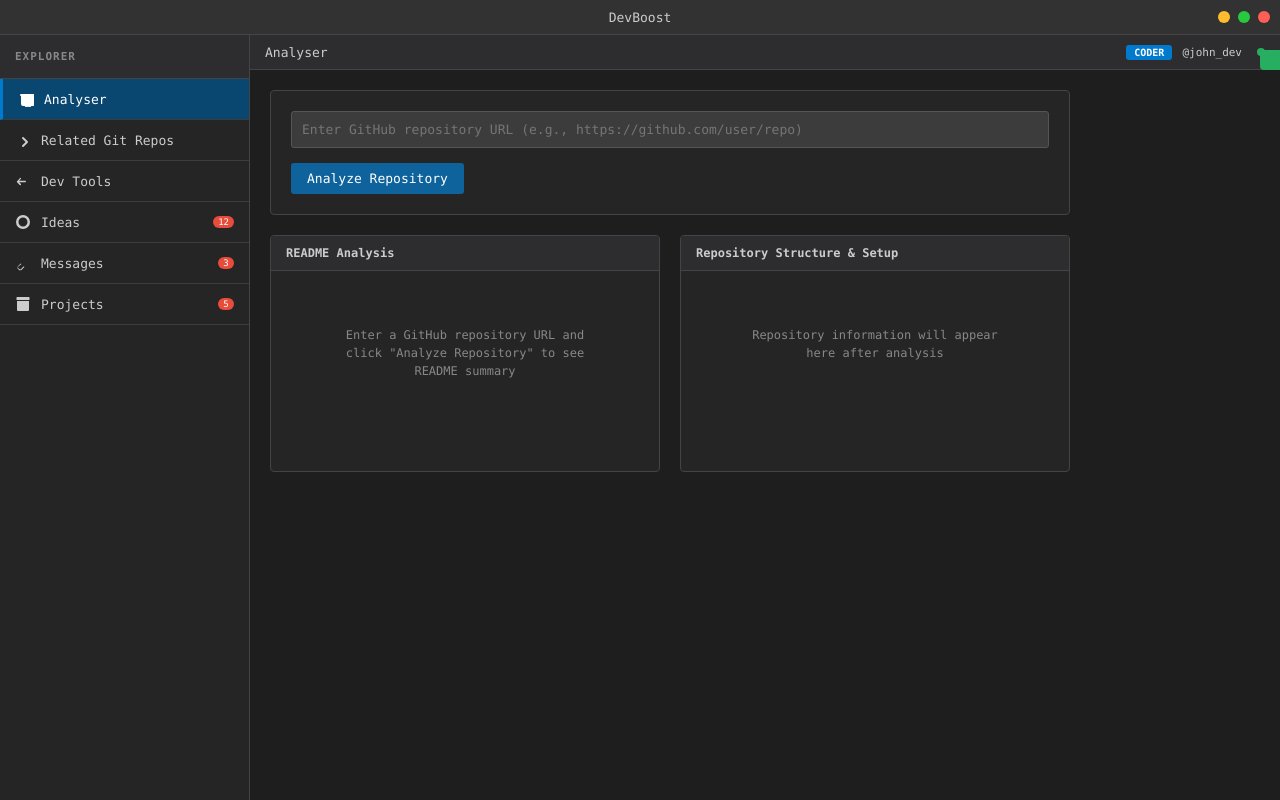
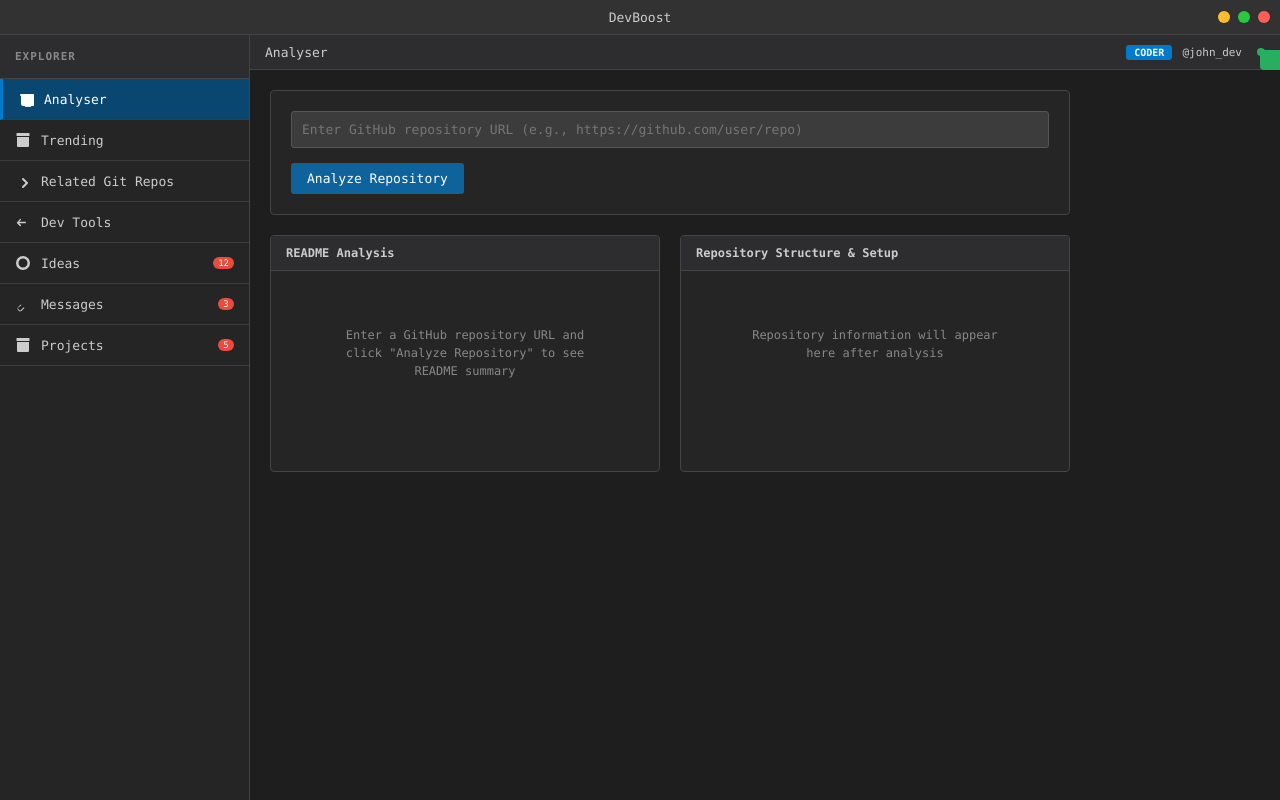
Before and after one commit to Iamdevsuyash/CodeAtlas, a Flask app: template templates/index.html in a window 1280 px wide. Run offline with Flask 3, Linux system fonts and the light colour scheme; the template is opened without the code that fills it, so the values that code supplies are empty; parts of the project's set-up code (start-up, migrations or seed data) failed here and were passed over; some libraries are stand-ins or nearby versions.

Commit message:
related repo search

```diff
--- a/app.py
+++ b/app.py
@@ -7,6 +7,7 @@ import google.generativeai as genai
 from flask import Flask, render_template, request
 from dotenv import load_dotenv
 from markdown import markdown
+from datetime import datetime, timedelta
 
 # --- Step 1: Load API Keys & Configure ---
 load_dotenv()
@@ -150,15 +151,54 @@ def get_setup_guide_with_gemini(readme, file_structure):
     except Exception as e:
         return None, f"Error generating setup guide from Gemini: {e}"
 
+# --- Trending/Beginner-Friendly Repo Search ---
+def search_trending_repos(language=None, max_results=3, search_query=None):
+    """
+    Search GitHub for top repositories related to the search_query, ranked by stars and forks.
+    """
+    print("🔎 Searching for top repos by stars and forks...")
+    headers = {"Authorization": f"Bearer {GITHUB_TOKEN}", "Accept": "application/vnd.github.v3+json"}
+    q = []
+    if search_query:
+        q.append(f"{search_query}")
+    if language:
+        q.append(f"language:{language}")
+    # Only recent repos (last 2 years)
+    since = (datetime.utcnow() - timedelta(days=730)).strftime('%Y-%m-%d')
+    q.append(f"created:>={since}")
+    query = '+'.join(q) if q else 'stars:>1'
+    url = f"https://api.github.com/search/repositories?q={query}&sort=stars&order=desc&per_page=20"
+    try:
+        resp = requests.get(url, headers=headers, timeout=15)
+        resp.raise_for_status()
+        items = resp.json().get('items', [])
+        # Sort by stars and forks (stars weighted more)
+        def score(repo):
+            return repo.get('stargazers_count', 0) * 2 + repo.get('forks_count', 0)
+        items.sort(key=score, reverse=True)
+        top = items[:max_results]
+        result = [{
+            'name': r['full_name'],
+            'url': r['html_url'],
+            'stars': r['stargazers_count'],
+            'description': r['description'] or '',
+            'forks': r['forks_count'],
+        } for r in top]
+        print(f"✅ Found {len(result)} top repos.")
+        return result, None
+    except Exception as e:
+        return None, f"Error searching top repos: {e}"
 
 # --- Step 3: Flask Route ---
 @app.route('/', methods=['GET', 'POST'])
 def index():
     readme_summary = None
     structure_analysis = None
-    setup_guide = None   # ✅ Define it here
+    setup_guide = None
+    trending_repos = None
     error = None
     repo_url = ""
+    search_query = request.args.get('search_query', default=None, type=str)
 
     if request.method == 'POST':
         repo_url = request.form.get('repo_url')
@@ -184,18 +224,28 @@ def index():
                 if analysis_err:
                     error = (error + "\n" + analysis_err) if error else analysis_err
 
-            # ✅ Generate setup guide
-            setup_guide, setup_err = get_setup_guide_with_gemini(readme_content, file_structure)
-            if setup_err:
-                error = (error + "\n" + setup_err) if error else setup_err
+            # Generate setup guide
+            if readme_content and file_structure:
+                setup_guide, setup_err = get_setup_guide_with_gemini(readme_content, file_structure)
+                if setup_err:
+                    error = (error + "\n" + setup_err) if error else setup_err
+
+        # Always show trending repos (optionally filter by language from repo)
+        trending_repos, _ = search_trending_repos(search_query=search_query)
+
+    else:
+        # On GET, show trending repos by default or by search
+        trending_repos, _ = search_trending_repos(search_query=search_query)
 
     return render_template(
         'index.html',
         readme_summary=readme_summary,
         structure_analysis=structure_analysis,
         setup_guide=setup_guide,
+        trending_repos=trending_repos,
         error=error,
-        repo_url=repo_url
+        repo_url=repo_url,
+        search_query=search_query
     )
 
 # --- Run the App ---
--- a/templates/index.html
+++ b/templates/index.html
@@ -1420,6 +1420,12 @@
                             <path d="M3 3a1 1 0 000 2v8a2 2 0 002 2h2.586l-1.293 1.293a1 1 0 101.414 1.414L10 15.414l2.293 2.293a1 1 0 001.414-1.414L12.414 15H15a2 2 0 002-2V5a1 1 0 100-2H3zm11.707 4.707a1 1 0 00-1.414-1.414L10 9.586 8.707 8.293a1 1 0 00-1.414 1.414l2 2a1 1 0 001.414 0l4-4z"/>
                         </svg>
                         Analyser
+                    </div>
+                    <div class="sidebar-tab" data-section="trending">
+                        <svg class="tab-icon" viewBox="0 0 16 16" fill="currentColor">
+                            <path d="M1.5 1.5A.5.5 0 012 1h12a.5.5 0 01.5.5v2a.5.5 0 01-.5.5H2a.5.5 0 01-.5-.5v-2zM2 5h12v9a1 1 0 01-1 1H3a1 1 0 01-1-1V5z"/>
+                        </svg>
+                        Trending
                     </div>
                     <div class="sidebar-tab" data-section="related">
                         <svg class="tab-icon" viewBox="0 0 16 16" fill="currentColor">
@@ -1514,6 +1520,37 @@
                         </div>
                     </div>
 
+                    <!-- Trending Repos Section -->
+                    <div id="trending-content" class="section-content" style="display:none;">
+                        <div class="analyzer-section">
+                            <form class="search-container" method="GET" action="/">
+                                 <input type="hidden" name="active_section" value="trending">
+                                <input type="text" class="search-input" name="search_query" placeholder="Search for trending projects (e.g., 'python data science', 'react components')" value="{{ search_query|default('') }}">
+                                <button class="analyze-btn" type="submit">Search</button>
+                            </form>
+
+                            <div class="tools-grid">
+                                {% if trending_repos %}
+                                    {% for repo in trending_repos %}
+                                    <div class="tool-card">
+                                        <div class="tool-title" style="display: flex; justify-content: space-between; align-items: center;">
+                                            <a href="{{ repo.url }}" target="_blank" class="tool-link">{{ repo.name }}</a>
+                                            <div style="display: flex; gap: 15px; font-size: 12px;">
+                                                <span>⭐ {{ repo.stars }}</span>
+                                                <span>🍴 {{ repo.forks }}</span>
+                                            </div>
+                                        </div>
+                                        <div class="tool-desc">{{ repo.description }}</div>
+                                        <button class="post-btn" style="padding: 3px 8px; font-size: 10px;" onclick="analyzeRepo('{{ repo.url }}')">Analyze</button>
+                                    </div>
+                                    {% endfor %}
+                                {% else %}
+                                    <div class="empty-state">No trending repositories found.</div>
+                                {% endif %}
+                            </div>
+                        </div>
+                    </div>
+
                     <!-- Related Repos Section -->
                     <div id="related-content" class="section-content" style="display:none;">
                         <div class="tools-grid" id="relatedRepos">
@@ -2312,6 +2349,19 @@
                 closeModal();
             }
         });
+
+        function analyzeRepo(repoUrl) {
+            document.getElementById('repoInput').value = repoUrl;
+            document.querySelector('form.search-container button[type="submit"]').click();
+        }
+
+        // On page load, check if we need to show the trending tab
+        document.addEventListener('DOMContentLoaded', () => {
+            const urlParams = new URLSearchParams(window.location.search);
+            if (urlParams.get('active_section') === 'trending') {
+                document.querySelector('.sidebar-tab[data-section="trending"]').click();
+            }
+        });
     </script>
 </body>
 </html>
```
